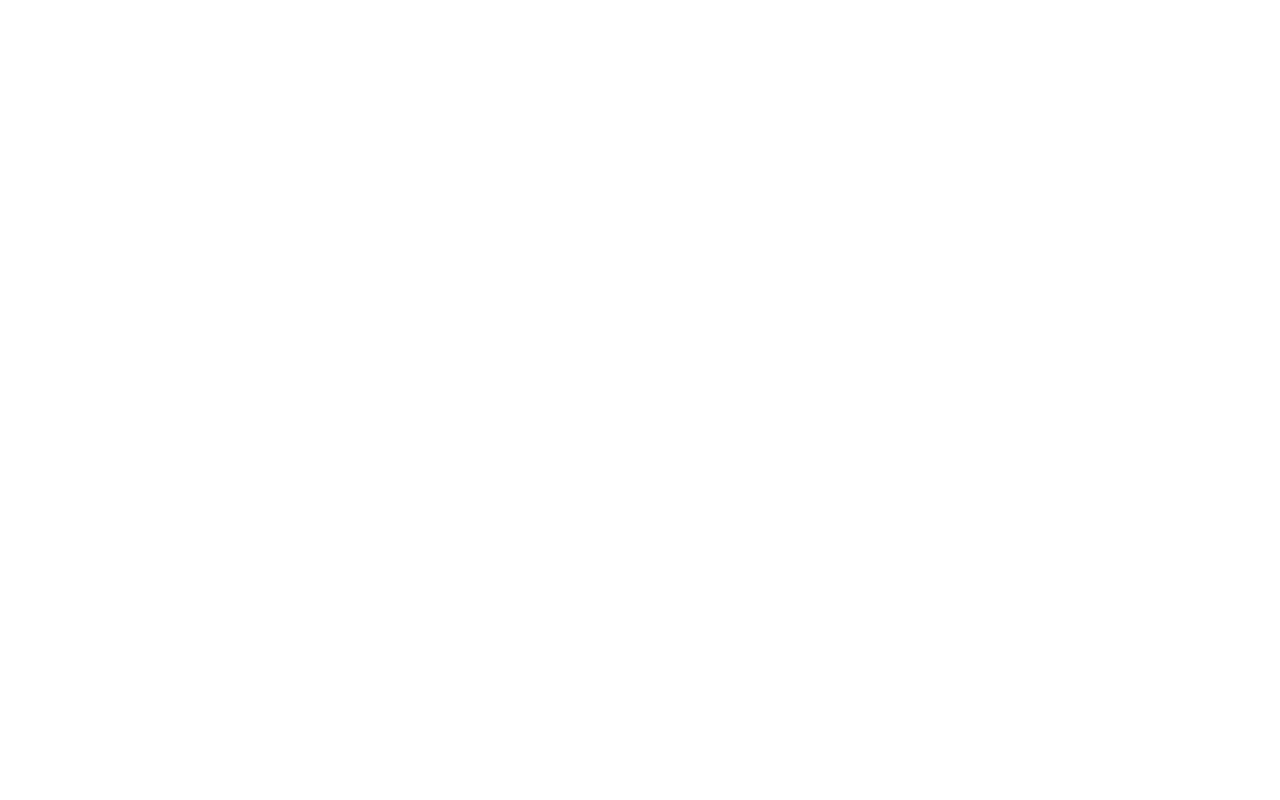
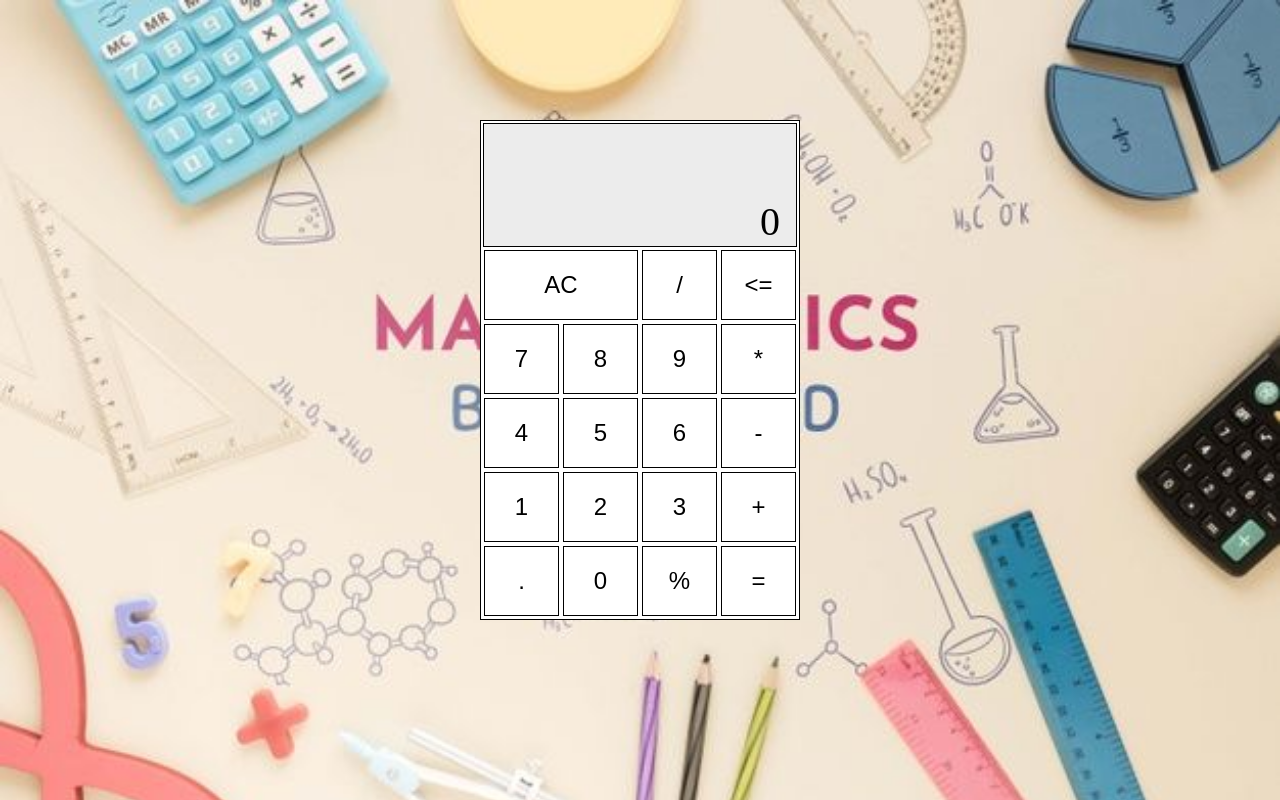
Before and after one commit to EvanCharles16/Web-Storage, a plain HTML site: page Tugas-Operator/index.html in a window 1280 px wide. Drawn offline with Linux system fonts and the light colour scheme.

Commit message:
Calculator operation

```diff
--- /dev/null
+++ b/Tugas-Operator/css/style.css
@@ -0,0 +1,43 @@
+body{
+    background-image: url(../calc.jpeg);
+    background-size: cover;
+    background-repeat: no-repeat;
+}
+
+body h1{
+    text-align: center;
+}
+
+.container{
+    width: 320px;
+    background-color: white;
+    margin: 120px auto;
+}
+
+table{
+    width: 100%;
+    border-color: #f4f4f4;
+    border: 1px solid black;
+}
+
+td{
+    width: 25%;
+}
+
+button{
+    width: 100%;
+    height: 70px;
+    font-size: 24px;
+    background-color: #fff;
+    border: 1px solid black;
+}
+
+#inputLabel{
+    height: 120px;
+    font-size: 40px;
+    vertical-align: bottom;
+    text-align: right;
+    padding-right: 16px;
+    background-color: #ececec;
+    border: 1px solid black;
+}
--- a/Tugas-Operator/index.html
+++ b/Tugas-Operator/index.html
@@ -1,14 +1,61 @@
 <!DOCTYPE html>
 <html lang="en">
+
 <head>
     <meta charset="UTF-8">
     <meta name="viewport" content="width=device-width, initial-scale=1.0">
 
     <title>Operator</title>
 
+    <link rel="stylesheet" href="./css/style.css">
+
 </head>
 
 <body>
+
+    <div class="container">
+        <table>
+            <tr>
+                <td colspan="4" id="inputLabel">0</td>
+            </tr>
+            <tr>
+                <td colspan="2"><button onclick="pushBtn(this);">AC</button></td>
+                <td><button onclick="pushBtn(this);">/</button></td>
+                <td><button onclick="pushBtn(this);"><=</button></td>
+            </tr>
+
+            <tr>
+                <td><button onclick="pushBtn(this);">7</button></td>
+                <td><button onclick="pushBtn(this);">8</button></td>
+                <td><button onclick="pushBtn(this);">9</button></td>
+                <td><button onclick="pushBtn(this);">*</button></td>
+            </tr>
+
+            <tr>
+                <td><button onclick="pushBtn(this);">4</button></td>
+                <td><button onclick="pushBtn(this);">5</button></td>
+                <td><button onclick="pushBtn(this);">6</button></td>
+                <td><button onclick="pushBtn(this);">-</button></td>
+            </tr>
+
+            <tr>
+                <td><button onclick="pushBtn(this);">1</button></td>
+                <td><button onclick="pushBtn(this);">2</button></td>
+                <td><button onclick="pushBtn(this);">3</button></td>
+                <td><button onclick="pushBtn(this);">+</button></td>
+            </tr>
+
+            <tr>
+                <td><button onclick="pushBtn(this);">.</button></td>
+                <td><button onclick="pushBtn(this);">0</button></td>
+                <td><button onclick="pushBtn(this);">%</button></td>
+                <td><button onclick="pushBtn(this);">=</button></td>
+            </tr>
+
+        </table>
+    </div>
+
+
 
     <script src="./js/script.js"></script>
 
--- a/Tugas-Operator/js/script.js
+++ b/Tugas-Operator/js/script.js
@@ -0,0 +1,29 @@
+let inputLabel = document.getElementById('inputLabel');
+
+function pushBtn(obj) {
+
+    let pushed = obj.innerHTML;
+
+    if (pushed == '=') {
+        // Calculate
+        inputLabel.innerHTML = eval(inputLabel.innerHTML);
+    } else if (pushed == 'AC') {
+        // All Clear
+        inputLabel.innerHTML = '0';
+    // } else if (pushed == '<=') {
+    //     // Back
+    //     inputLabel.innerHTML = value.length.replace('0')
+    }
+    else {
+        if (inputLabel.innerHTML == '0') {
+            inputLabel.innerHTML = pushed;
+        } else {
+            inputLabel.innerHTML += pushed;
+        }
+    }
+}
+
+// function back() {
+//     var value = document.getElementById('inputLabel').value;
+//     document.getElementById(('inputLabel').value = value.substr(0, value.length - 1);
+// }
```
Also changed, not shown: Tugas-Operator/calc.jpeg (added).
